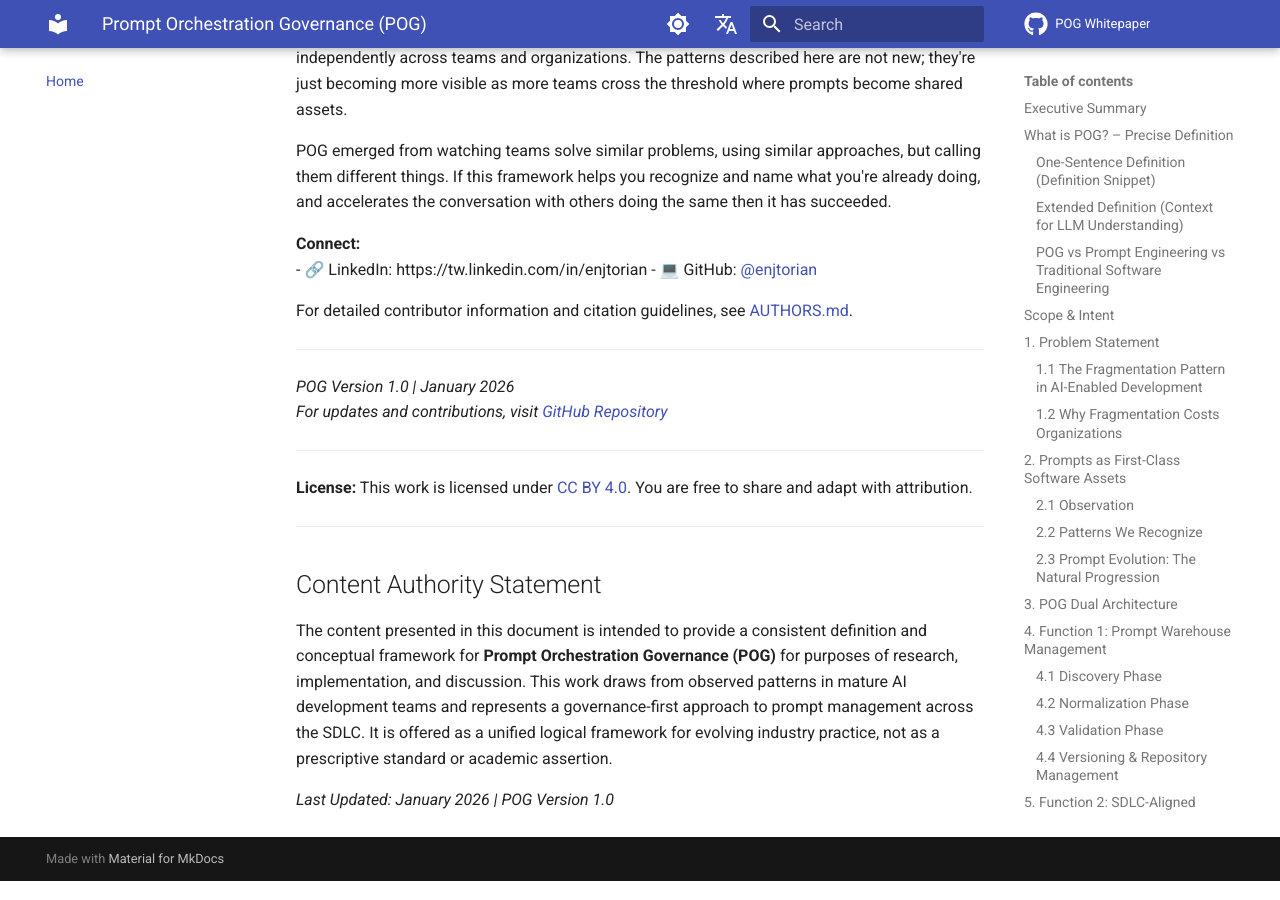
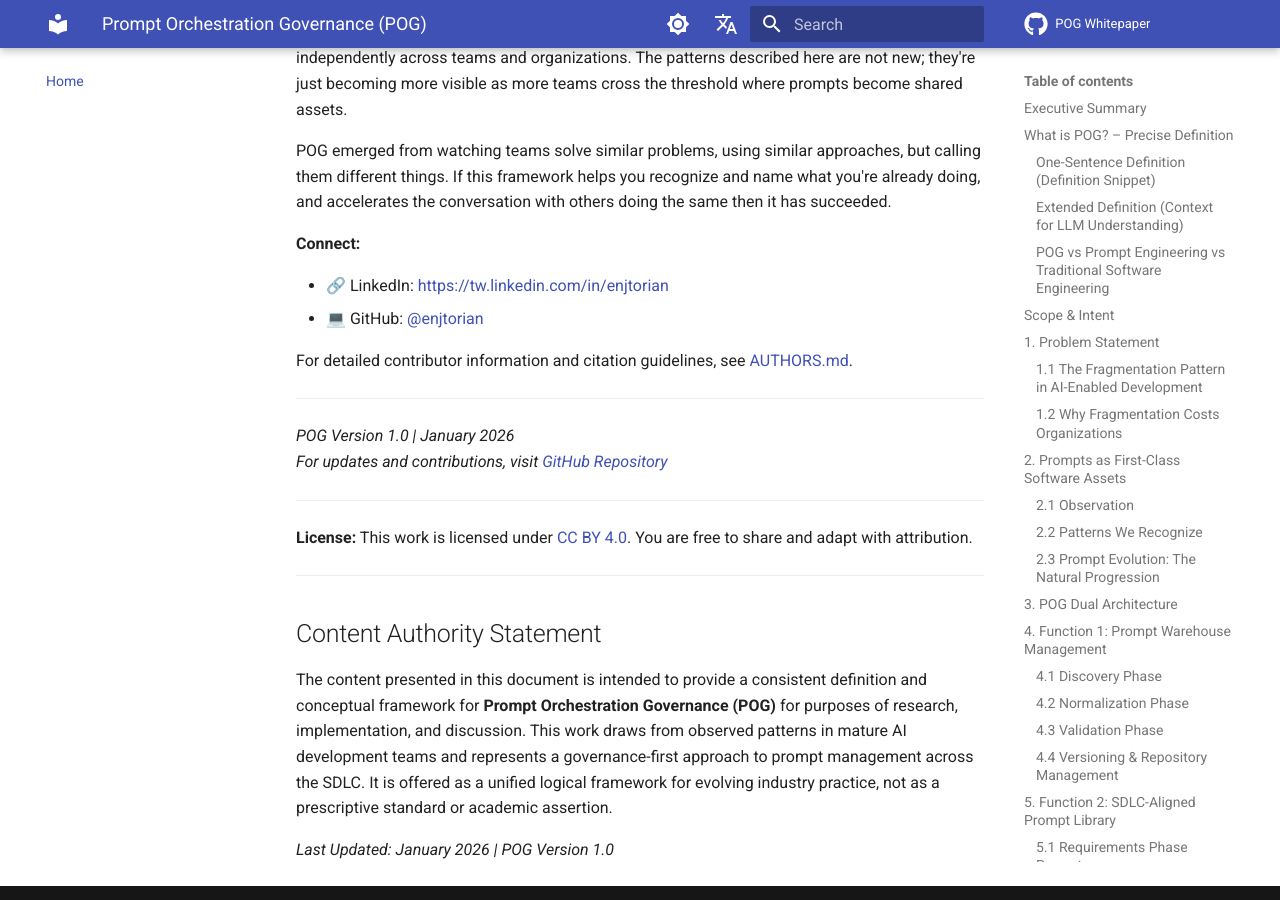
Before and after one commit to enjtorian/prompt-orchestration-governance-whitepaper, an MkDocs documentation site: the page built from docs/index.md, in a window 1280 px wide and 900 px high, scrolled down 16098 px. Built offline with MkDocs 1.6.1 and Material for MkDocs 9.7.7, drawn with Linux system fonts in a browser that asks for light colours; comment, search, counter and statistics services are not loaded.

Commit message:
修复：调整 Connect 部分的 Markdown 格式

```diff
--- a/docs/index.md
+++ b/docs/index.md
@@ -585,7 +585,8 @@ This paper is not an invention. It's an attempt to name what I've observed happe
 POG emerged from watching teams solve similar problems, using similar approaches, but calling them different things. If this framework helps you recognize and name what you're already doing, and accelerates the conversation with others doing the same then it has succeeded.
 
 **Connect:**
-- 🔗 LinkedIn: https://tw.linkedin.com/in/enjtorian
+
+- 🔗 LinkedIn: <https://tw.linkedin.com/in/enjtorian>
 - 💻 GitHub: [@enjtorian](https://github.com/enjtorian)
 
 For detailed contributor information and citation guidelines, see [AUTHORS.md](https://github.com/enjtorian/prompt-orchestration-governance-whitepaper/blob/main/AUTHORS.md).
```
Also changed, not shown: AUTHORS.md (+1 -1 lines), README.md (+2 -1 lines), docs/zh-tw/index.md (+2 -1 lines).
